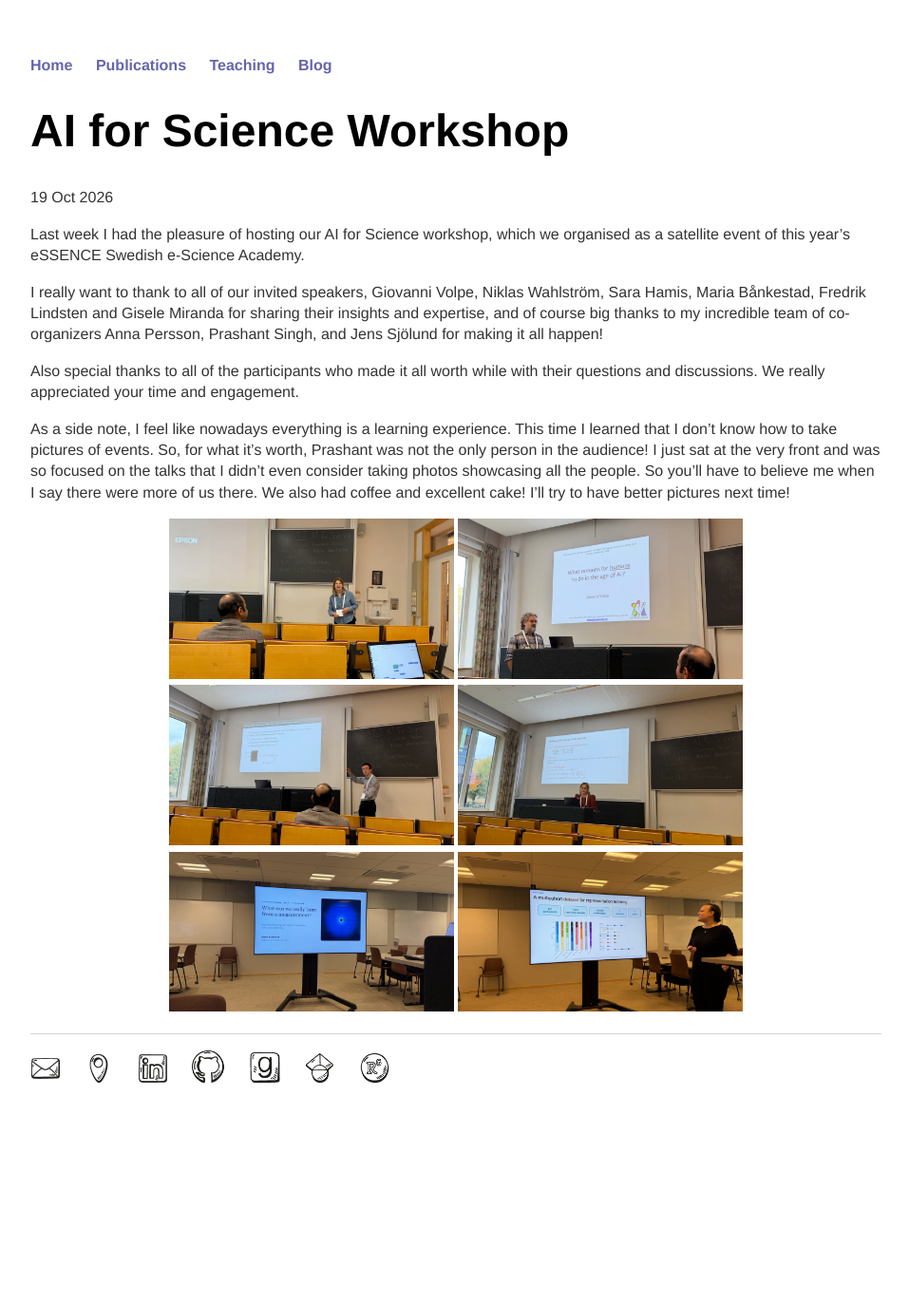
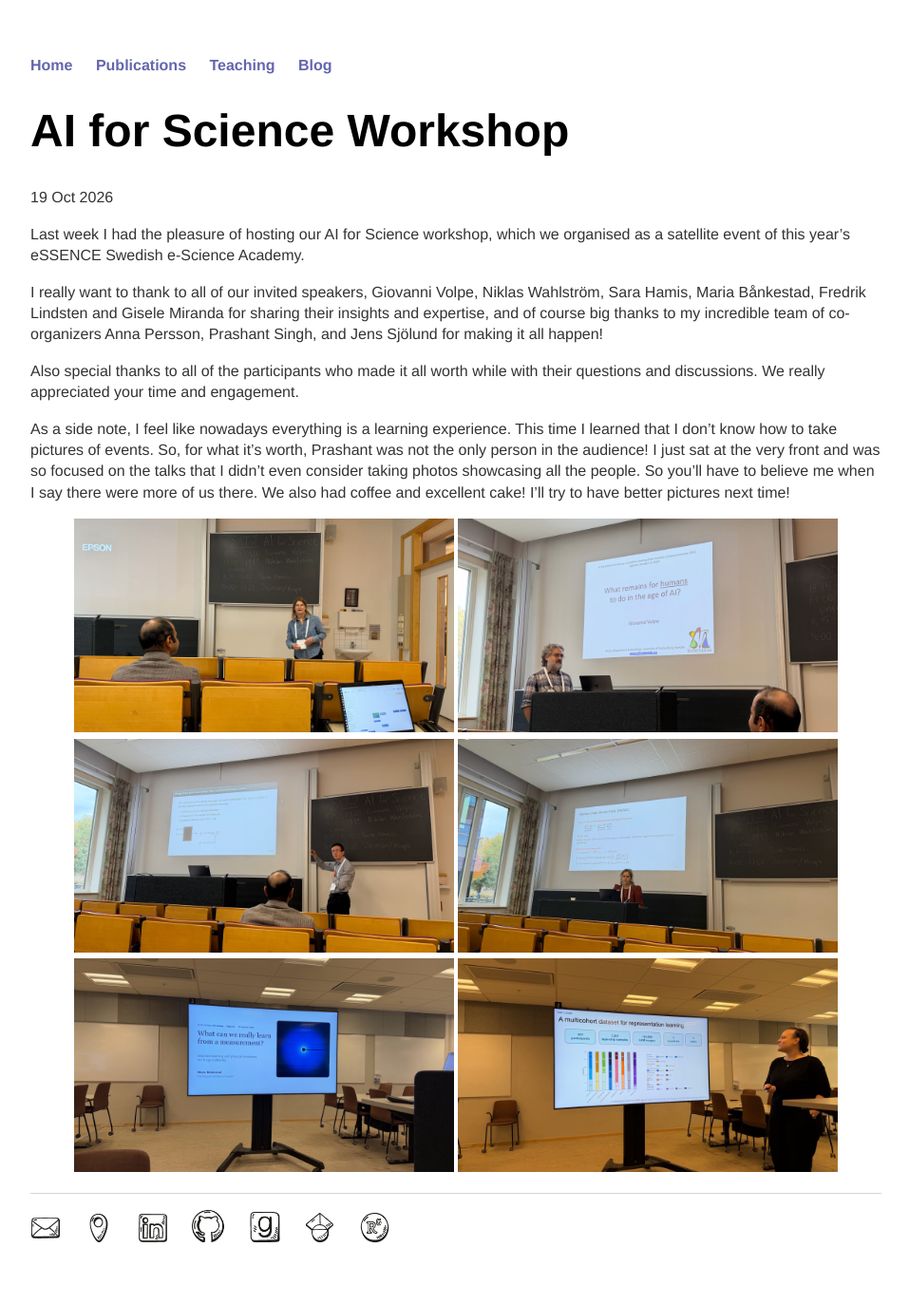
Before and after one commit to andreina-francisco/andreina-francisco.github.io, a Jekyll site: the page built from _posts/2026-10-19-ai4science-workshop.md, in a window 1280 px wide. Shown: the whole page at 95% size, without its empty margins (160-1117 px from the left). Built offline with Jekyll 4.4.1, drawn with Linux system fonts in a browser that asks for light colours; nearby versions of some CDN libraries; a style sheet for code colours, icons or effects is not loaded; before the commit the page ends 1205 px from its top, so only the background shows below that.

Commit message:
Update 2026-10-19-ai4science-workshop.md

```diff
--- a/_posts/2026-10-19-ai4science-workshop.md
+++ b/_posts/2026-10-19-ai4science-workshop.md
@@ -14,10 +14,11 @@ Also special thanks to all of the participants who made it all worth while with
 As a side note, I feel like nowadays everything is a learning experience. This time I learned that I don't know how to take pictures of events. So, for what it's worth, Prashant was not the only person in the audience! I just sat at the very front and was so focused on the talks that I didn't even consider taking photos showcasing all the people. So you'll have to believe me when I say there were more of us there. We also had coffee and excellent cake! I’ll try to have better pictures next time!
 
 <p align="center">
-<img src="/blog/images/2026-10-ai4science-1.jpeg" width="300">
-<img src="/blog/images/2026-10-ai4science-2.jpeg" width="300">
-<img src="/blog/images/2026-10-ai4science-3.jpeg" width="300">
-<img src="/blog/images/2026-10-ai4science-4.jpeg" width="300">
-<img src="/blog/images/2026-10-ai4science-5.jpeg" width="300">
-<img src="/blog/images/2026-10-ai4science-6.jpeg" width="300">
+<img src="/blog/images/2026-10-ai4science-1.jpeg" width="400">
+<img src="/blog/images/2026-10-ai4science-2.jpeg" width="400">
+<img src="/blog/images/2026-10-ai4science-3.jpeg" width="400">
+
+<img src="/blog/images/2026-10-ai4science-4.jpeg" width="400">
+<img src="/blog/images/2026-10-ai4science-5.jpeg" width="400">
+<img src="/blog/images/2026-10-ai4science-6.jpeg" width="400">
 </p>
```
